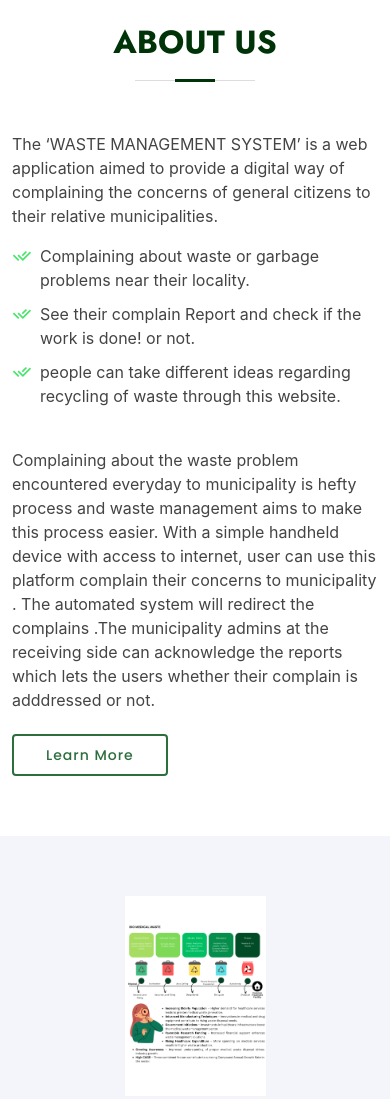
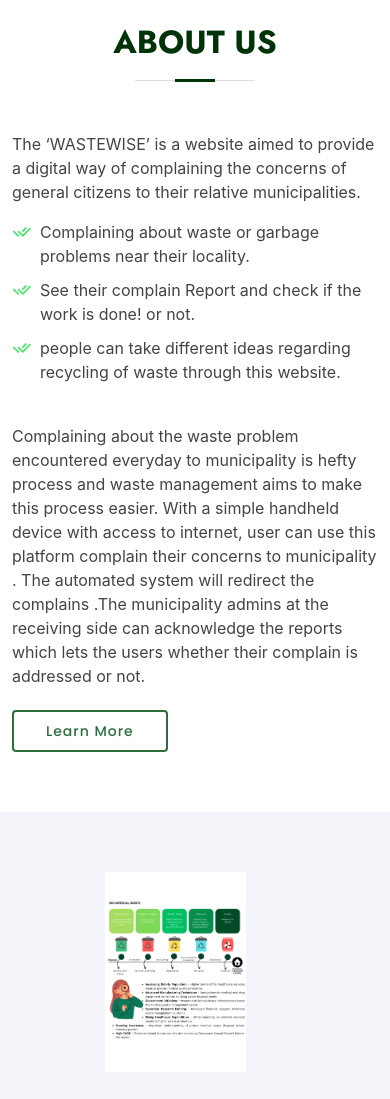
Before and after one commit to 04-Ayush/hack-it-up, a plain HTML site: page index.html in a window 390 px wide. Shown: the part 1200-2299 px from the top of the page. Drawn offline with nearby package versions, Linux system fonts and the light colour scheme.

Commit message:
final commit

```diff
--- a/index.html
+++ b/index.html
@@ -136,8 +136,8 @@
           <div class="col-lg-6">
             <p>
 
-  The ‘WASTE MANAGEMENT SYSTEM’
- is a web application aimed to provide a digital way
+  The ‘WASTEWISE’
+ is a website aimed to provide a digital way
  of complaining the concerns of general citizens to their relative municipalities.
 
 
@@ -153,7 +153,7 @@
               Complaining about the waste problem encountered everyday to municipality is hefty process and waste management
                aims to make this process easier. With a simple handheld device with access to internet, user can use this platform complain
                their concerns to municipality . The automated system will redirect the complains .The municipality admins at the receiving side can acknowledge
-                the reports which lets the users whether their complain is adddressed or not.
+                the reports which lets the users whether their complain is addressed or not.
             </p>
             <a href="#" class="btn-learn-more">Learn More</a>
           </div>
@@ -218,7 +218,7 @@ Efforts are ongoing to address these issues and improve the quality and accessib
                 </li>
 
                 <li>
-                  <a data-bs-toggle="collapse" data-bs-target="#accordion-list-3" class="collapsed"><span>03</span> Dr Kedar Century, Executive Director at Bir Hospital said, <i class="bx bx-chevron-down icon-show"></i><i class="bx bx-chevron-up icon-close"></i></a>
+                  <a data-bs-toggle="collapse" data-bs-target="#accordion-list-3" class="collapsed"><span>03</span> Dr Kedar Century, Executive Director at Bir Hospital said<i class="bx bx-chevron-down icon-show"></i><i class="bx bx-chevron-up icon-close"></i></a>
                   <div id="accordion-list-3" class="collapse" data-bs-parent=".accordion-list">
                     <p>
                        “We used to have an ideal waste management system to sterilize and dispose hospital waste before the 2015 earthquake. But the earthquake damaged the building where we had installed the autoclave device and now we don’t have any space. The new building is currently being used to accommodate admitted patients.”
@@ -234,7 +234,7 @@ Efforts are ongoing to address these issues and improve the quality and accessib
 
           </div>
 
-          <div class="col-lg-5 align-items-stretch order-1 order-lg-2 img" style='background-image: url("assets/img/new-bioMedicalWaste.png");' data-aos="zoom-in" data-aos-delay="150">&nbsp;</div>
+          <div class="col-lg-5 align-items-stretch order-1 order-lg-2 img" style='background-image: url("assets/img/new-bioMedicalWaste.png"); margin-left: -20px;' data-aos="zoom-in" data-aos-delay="150">&nbsp;</div>
         </div>
 
       </div>
```
